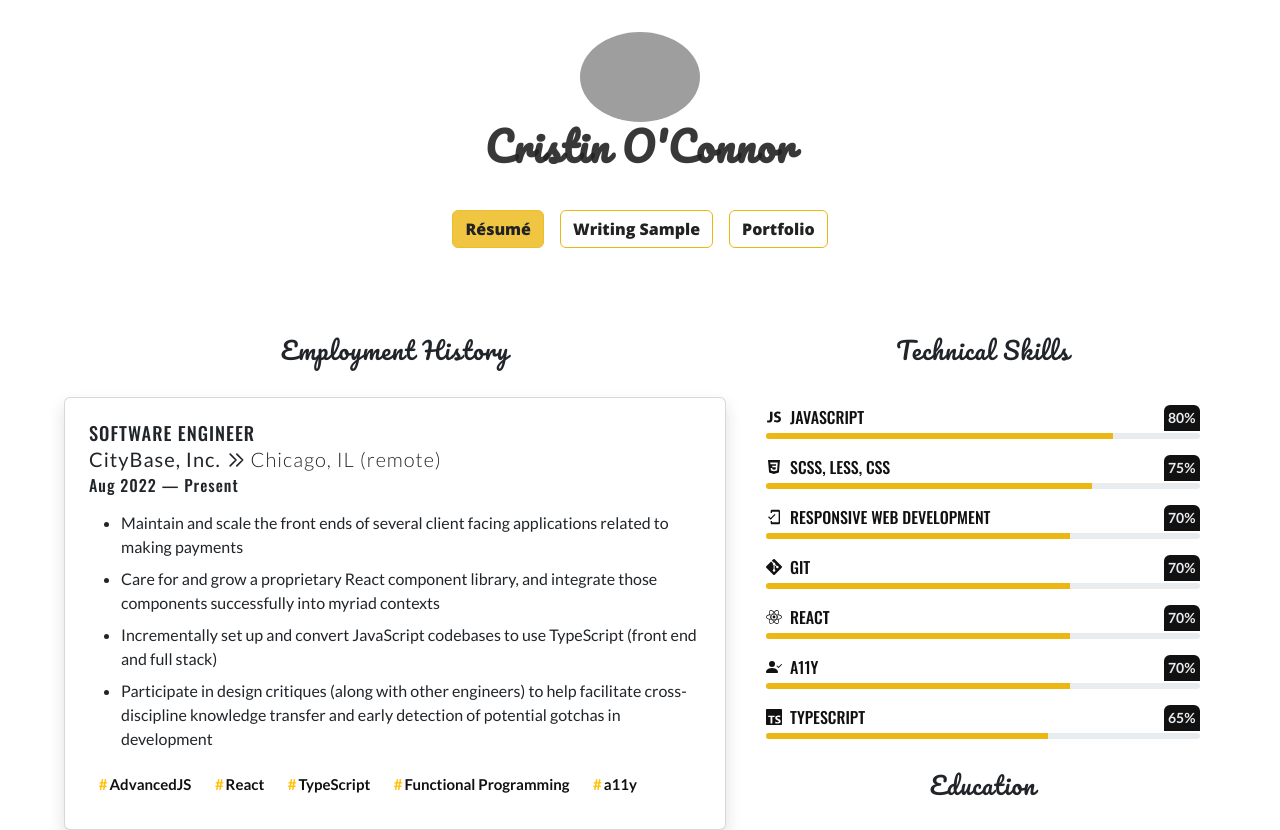
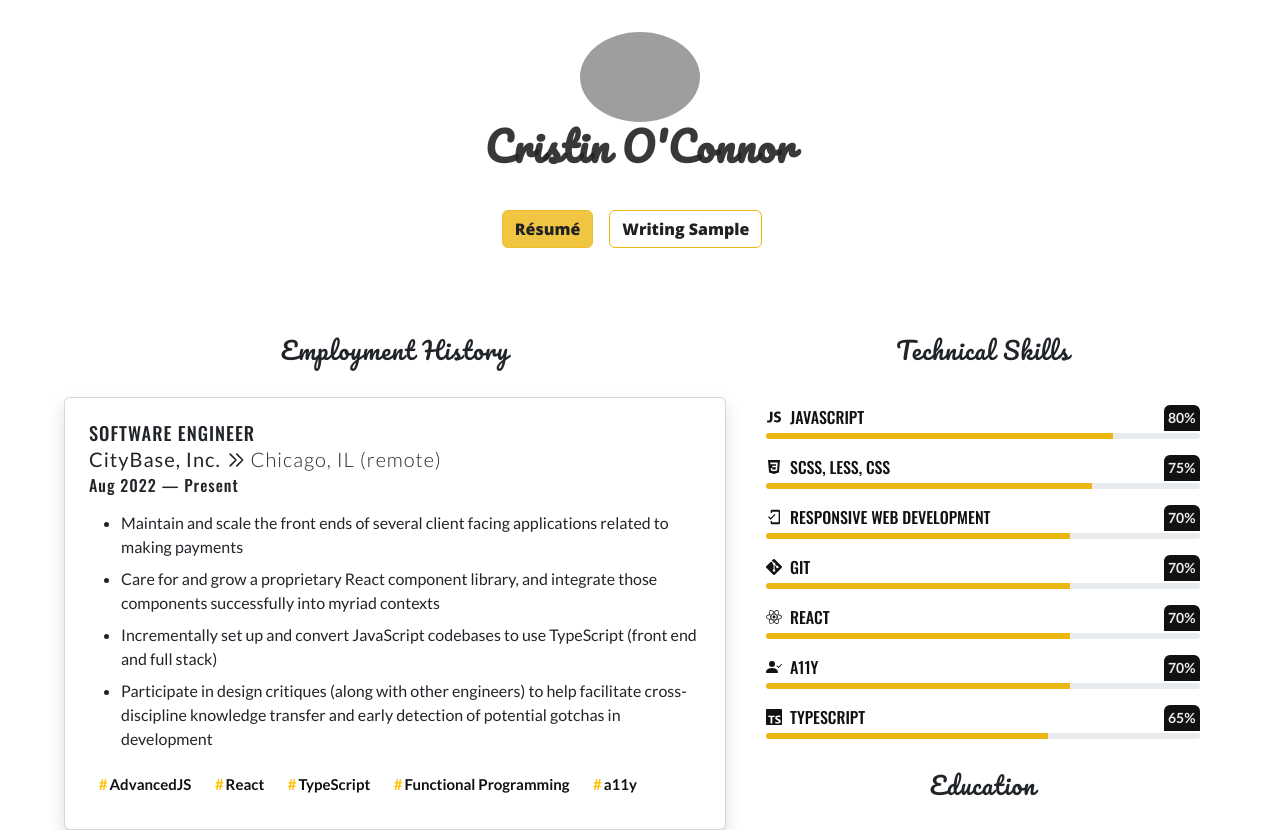
Before and after one commit to cnocon/cristinoconnor.com, a React (Create React App) app: page / in a window 1280 px wide. Shown: the top 830 px of the page. Built offline with nearby package versions, Linux system fonts and the light colour scheme; grey boxes are pictures that could not be loaded.

Commit message:
Remove Portfolio link from nav

```diff
--- a/src/components/layouts/Layout.tsx
+++ b/src/components/layouts/Layout.tsx
@@ -99,12 +99,12 @@
                     >
                       Writing Sample
                     </NavLink>
-                    <NavLink
+                    {/* <NavLink
                       to="/portfolio"
                       className={({ isActive }) => isActive ? "active btn btn-secondary" : "btn btn-secondary"}
                     >
                       Portfolio
-                    </NavLink>
+                    </NavLink> */}
                   </nav>
                 </div>
                 </StyledCenterDiv>
```
